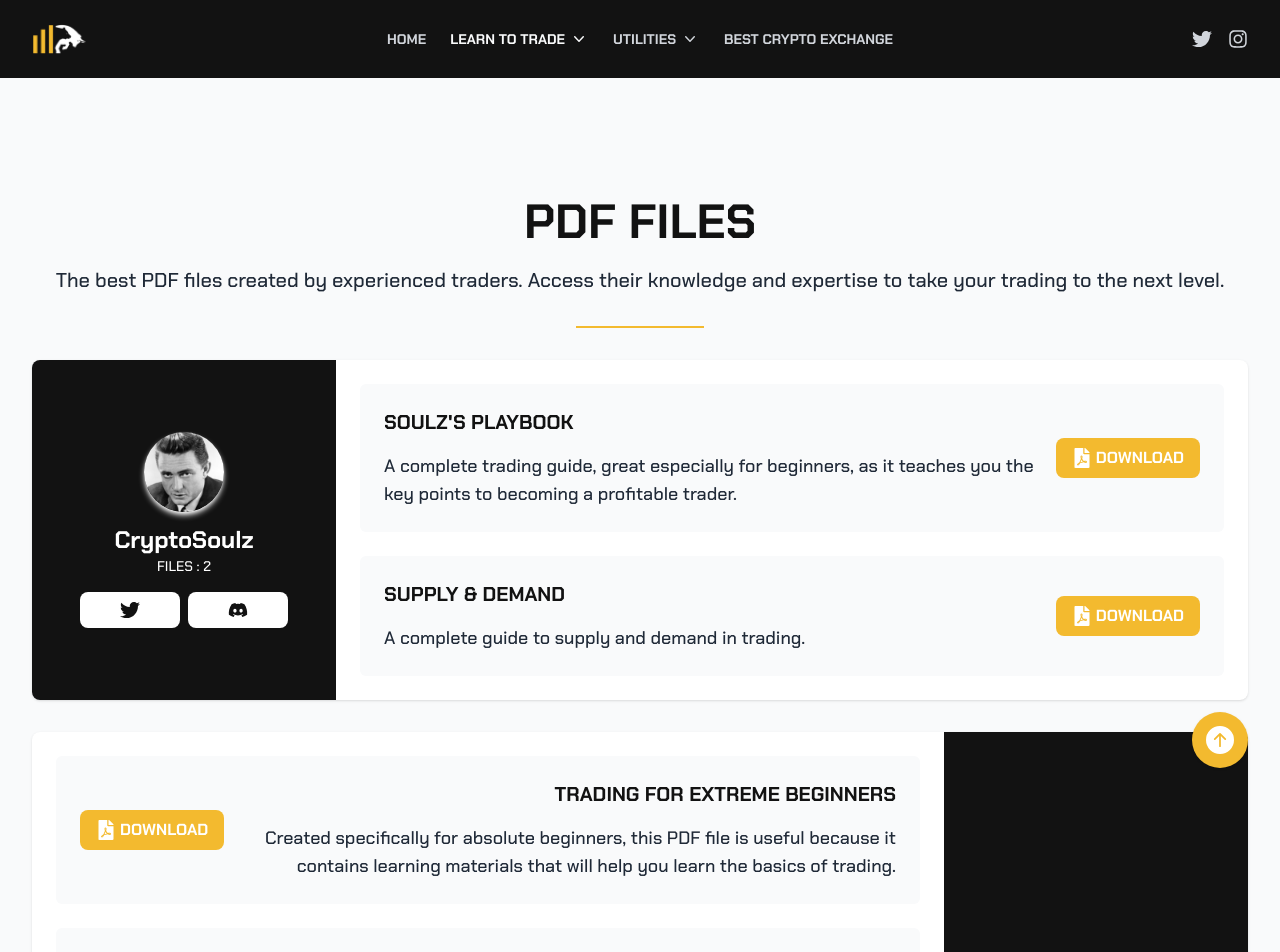
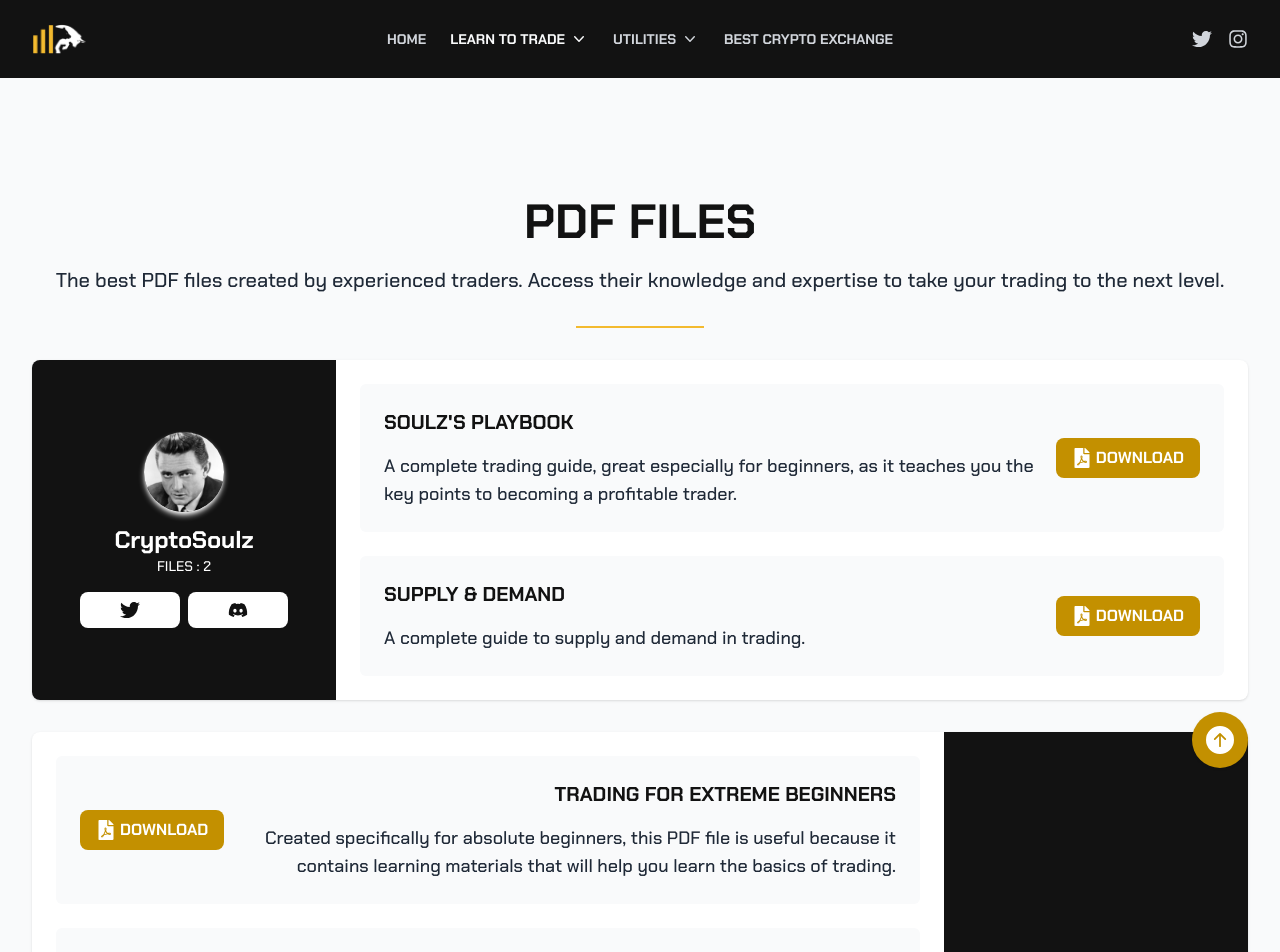
Before and after one commit to codewithroby/kovacs-trading, a Next.js app: page /pdf-files in a window 1280 px wide. Shown: the top 952 px of the page. Built offline with nearby package versions, Linux system fonts and the light colour scheme.

Commit message:
Fixed Accessibility Issue

```diff
--- a/components/layout.jsx
+++ b/components/layout.jsx
@@ -11,8 +11,9 @@ export default function Layout({ children }) {
       </main>
       <Footer />
       <a
-        className="fixed bottom-8 right-8 h-14 w-14 bg-kt-yellow shadow flex justify-center items-center rounded-full"
+        className="fixed bottom-8 right-8 h-14 w-14 bg-kt-darkYellow shadow flex justify-center items-center rounded-full"
         href="#"
+        aria-label="Back to Top"
       >
         <BsFillArrowUpCircleFill
           className="w-7 h-7 text-white
--- a/pages/pdf-files/pdfCreatorCard.jsx
+++ b/pages/pdf-files/pdfCreatorCard.jsx
@@ -208,7 +208,7 @@ export function PdfCardComponentLeft({ title, description, url }) {
       <a
         target="_blank"
         href={`/files/pdf/${url}.pdf`}
-        className="max-w-[180px] btnLight px-4 py-2 font-bold flex items-center"
+        className="max-w-[180px] btnLightTwo px-4 py-2 font-bold flex items-center"
       >
         <FaFilePdf className="mr-1 text-white h-5 w-5" />
         DOWNLOAD
@@ -231,7 +231,7 @@ export function PdfCardComponentRight({ title, description, url }) {
       <a
         target="_blank"
         href={`/files/pdf/${url}.pdf`}
-        className="max-w-[180px] btnLight px-4 py-2 font-bold flex items-center"
+        className="max-w-[180px] btnLightTwo px-4 py-2 font-bold flex items-center"
       >
         <FaFilePdf className="mr-1 text-white h-5 w-5" />
         DOWNLOAD
--- a/styles/globals.css
+++ b/styles/globals.css
@@ -61,6 +61,10 @@
     @apply flex justify-center rounded-lg py-2 px-10 bg-kt-yellow hover:bg-kt-black transition-colors duration-300 text-white cursor-pointer;
   }
 
+  .btnLightTwo {
+    @apply flex justify-center rounded-lg py-2 px-10 bg-kt-darkYellow hover:bg-kt-black transition-colors duration-300 text-white cursor-pointer;
+  }
+
   .btnDark {
     @apply flex justify-center rounded-lg py-2 px-10 bg-kt-black hover:bg-kt-yellow transition-colors duration-300 text-white cursor-pointer;
   }
```
